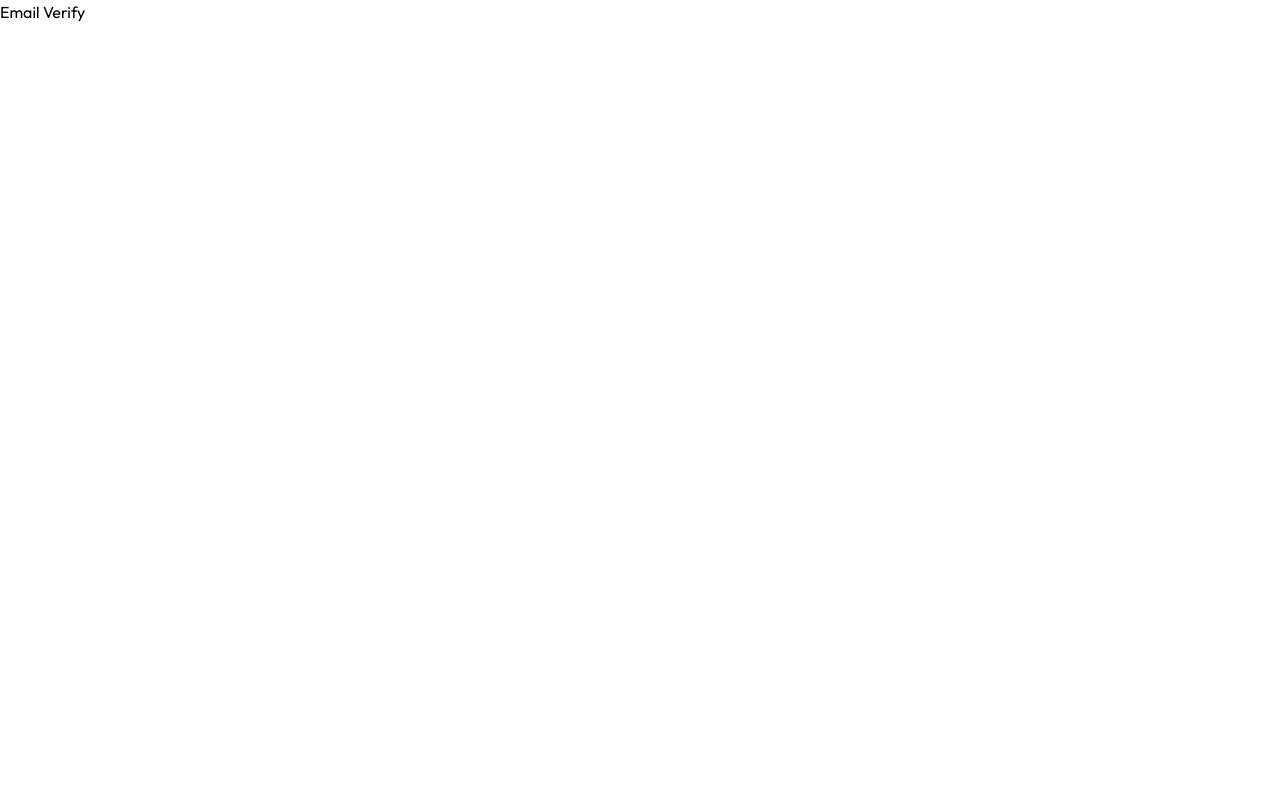
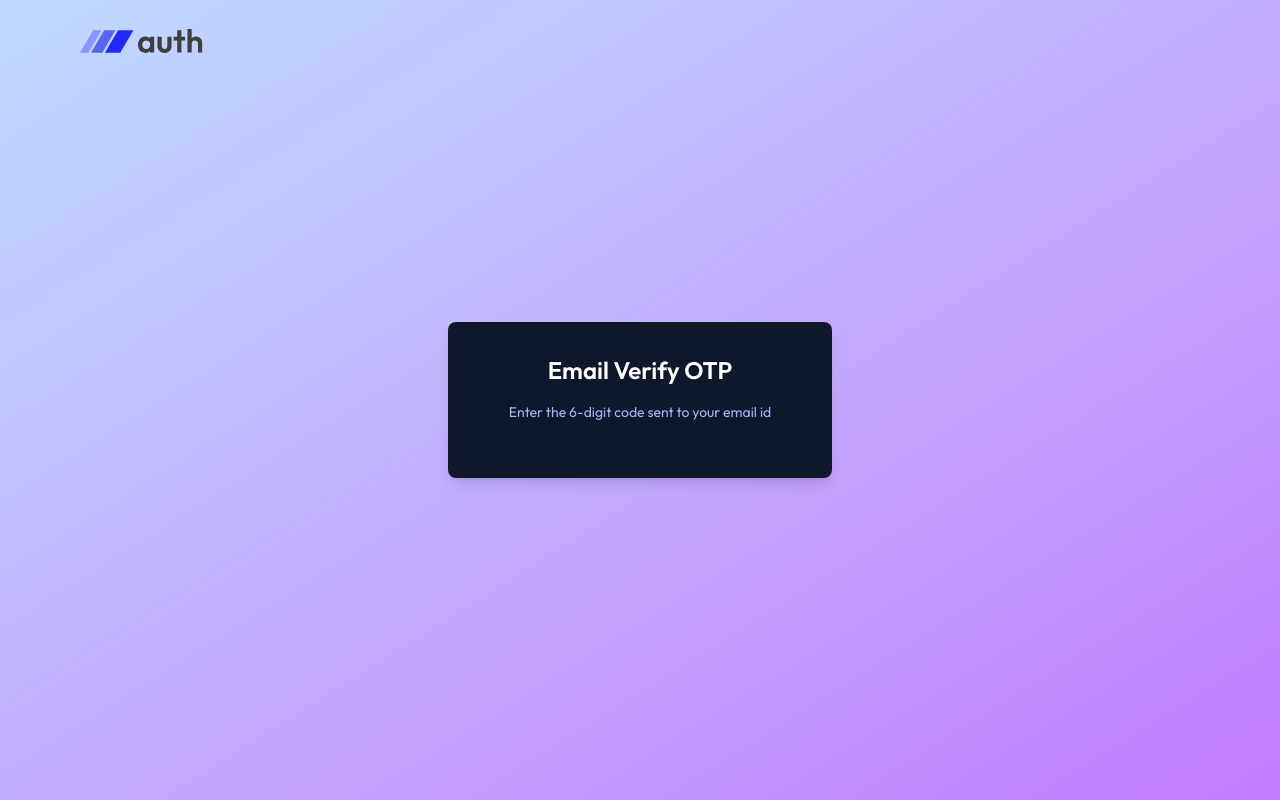
Before and after one commit to ALEX208z/MERN-Auth, a React (Vite) app in the folder client/: page /email-verify in a window 1280 px wide. Built offline with nearby package versions, Linux system fonts and the light colour scheme; no server answers.

Commit message:
feat: add email verification functionality and enhance Navbar component

```diff
--- a/client/src/components/Navbar.jsx
+++ b/client/src/components/Navbar.jsx
@@ -1,49 +1,76 @@
-import React, { useContext } from 'react'
-import { assets } from '../assets/assets'
-import { useNavigate } from 'react-router-dom'
-import { AppContext } from '../context/AppContext'
-import axios from 'axios'
-import { toast } from 'react-toastify'
+import React, { useContext } from "react";
+import { assets } from "../assets/assets";
+import { useNavigate } from "react-router-dom";
+import { AppContext } from "../context/AppContext";
+import axios from "axios";
+import { toast } from "react-toastify";
 
 const Navbar = () => {
+  const navigate = useNavigate();
+  const { userData, backendUrl, setUserData, setIsLoggedIn } =
+    useContext(AppContext);
 
-  const navigate = useNavigate()
-  const {userData, backendUrl, setUserData, setIsLoggedIn} = useContext(AppContext)
+  const sendVerificationOtp = async () => {
+    try {
+      axios.defaults.withCredentials = true;
 
-  const logout = async() => {
+      const { data } = await axios.post(backendUrl + "/api/auth/send-verify-otp");
+
+      if (data.success) {
+        navigate("/email-verify");
+        toast.success(data.message);
+      } else {
+        toast.error(data.message);
+      }
+    } catch (error) {
+      toast.error(error.message);
+    }
+  };
+
+  const logout = async () => {
     try {
-      axios.defaults.withCredentials = true
-      const {data} = await axios.post(backendUrl + '/api/auth/logout')
-      data.success && setIsLoggedIn(false)
-      data.success && setUserData(false)
-      navigate('/')
+      axios.defaults.withCredentials = true;
+      const { data } = await axios.post(backendUrl + "/api/auth/logout");
+      data.success && setIsLoggedIn(false);
+      data.success && setUserData(false);
+      navigate("/");
     } catch (error) {
-      toast.error(error.message)
+      toast.error(error.message);
     }
-  }
-
+  };
 
   return (
-    <div className='w-full flex justify-between items-center p-4 sm:p-6 sm:px-24 absolute top-0'>
-      <img src={assets.logo} alt="" className='w-28 sm:w-32'/>
-      {userData ?
-        <div className='w-8 h-8 flex justify-center items-center rounded-full bg-black text-white relative group'>
+    <div className="w-full flex justify-between items-center p-4 sm:p-6 sm:px-24 absolute top-0">
+      <img src={assets.logo} alt="" className="w-28 sm:w-32" />
+      {userData ? (
+        <div className="w-8 h-8 flex justify-center items-center rounded-full bg-black text-white relative group">
           {userData.name[0].toUpperCase()}
-          <div className='absolute hidden group-hover:block top-0 right-0 z-10 text-black rounded pt-10'>
-            <ul className='list-none, m-0 p-2 bg-gray-100 text-sm'>
-              {!userData.isAccountVerified && <li className='py-1 px-2 hover:bg-gray-200 cursor-pointer'>Verify email</li>
-              }
-              <li onClick={logout} className='py-1 px-2 hover:bg-gray-200 cursor-pointer pr-10'>Logout</li>
+          <div className="absolute hidden group-hover:block top-0 right-0 z-10 text-black rounded pt-10">
+            <ul className="list-none, m-0 p-2 bg-gray-100 text-sm">
+              {!userData.isAccountVerified && (
+                <li onClick={sendVerificationOtp} className="py-1 px-2 hover:bg-gray-200 cursor-pointer">
+                  Verify email
+                </li>
+              )}
+              <li
+                onClick={logout}
+                className="py-1 px-2 hover:bg-gray-200 cursor-pointer pr-10"
+              >
+                Logout
+              </li>
             </ul>
-
           </div>
         </div>
-        :
-        <button onClick={() => navigate('/login')} className='flex items-center gap-2 border border-gray-500 rounded-full px-6 py-2 text-gray-800 hover:bg-gray-100 transition-all'>Login <img src={assets.arrow_icon}/></button>
-      }
+      ) : (
+        <button
+          onClick={() => navigate("/login")}
+          className="flex items-center gap-2 border border-gray-500 rounded-full px-6 py-2 text-gray-800 hover:bg-gray-100 transition-all"
+        >
+          Login <img src={assets.arrow_icon} />
+        </button>
+      )}
+    </div>
+  );
+};
 
-    </div>
-  )
-}
-
-export default Navbar
+export default Navbar;
--- a/client/src/context/AppContext.jsx
+++ b/client/src/context/AppContext.jsx
@@ -8,6 +8,9 @@ axios.defaults.withCredentials = true;
 export const AppContext = createContext();
 
 export const AppContextProvider = (props) => {
+
+  axios.defaults.withCredentials = true;
+
   const backendUrl = import.meta.env.VITE_BACKEND_URL;
   const [isLoggedIn, setIsLoggedIn] = useState(false);
   const [userData, setUserData] = useState(false);
--- a/client/src/pages/EmailVerify.jsx
+++ b/client/src/pages/EmailVerify.jsx
@@ -1,11 +1,27 @@
-import React from 'react'
+import React from "react";
+import { assets } from "../assets/assets";
+import { useNavigate  } from "react-router-dom";
 
 const EmailVerify = () => {
   return (
-    <div>
-      <h1>Email Verify</h1>
+    <div className="flex items-center justify-center min-h-screen bg-linear-to-br from-blue-200 to-purple-400">
+      {/* <h1>Email Verify</h1> */}
+      <img
+        onClick={() => useNavigate ("/")}
+        className="absolute left-5 sm:left-20 top-5 w-28 sm:w-32 cursor-pointer"
+        src={assets.logo}
+        alt=""
+      />
+      <form className="bg-slate-900 p-8 rounded-lg shadow-lg w-96 text-sm">
+        <h1 className="text-white text-2xl font-semibold text-center mb-4">
+          Email Verify OTP
+        </h1>
+        <p className="text-center mb-6 text-indigo-300">
+          Enter the 6-digit code sent to your email id
+        </p>
+      </form>
     </div>
-  )
-}
+  );
+};
 
-export default EmailVerify
+export default EmailVerify;
```
